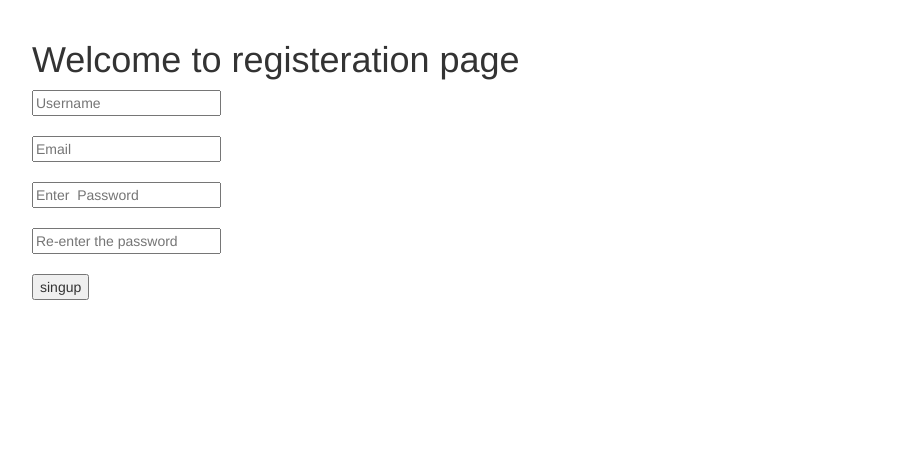
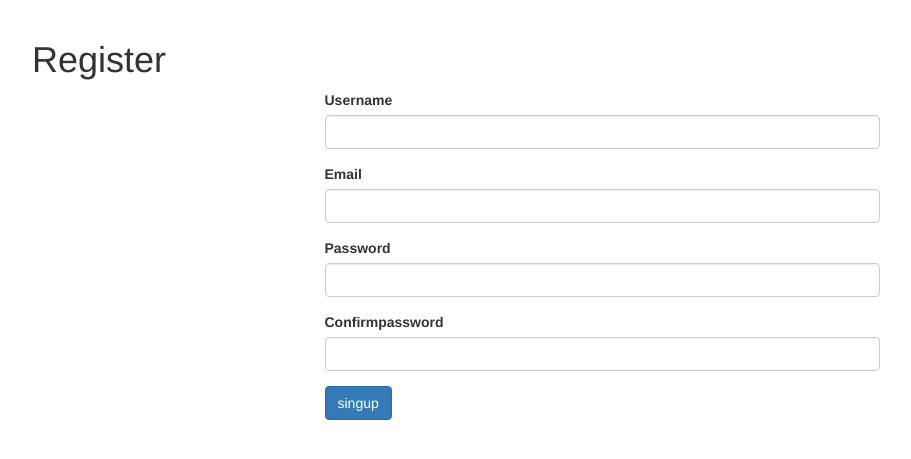
Before and after one commit to divyareddyvanakuri/flaskframework, a Flask app: page /register in a window 1280 px wide. Shown: the part 52-511 px from the top of the page, without its empty margins (38-949 px from the left). Run offline with Flask 2, Linux system fonts and the light colour scheme; parts of the project's set-up code (start-up, migrations or seed data) failed here and were passed over; some libraries are stand-ins or nearby versions.

Commit message:
[Divya]refactor:Refactor the functional logic of registeration form by adding the lables and implementation of boostrap in register.html file

```diff
--- a/flaskproject/templates/register.html
+++ b/flaskproject/templates/register.html
@@ -1,20 +1,33 @@
 {% extends "home.html" %}
 
-{% block head %}
-    <title>Registeration Page</title>
-{% endblock  %}
+{% block head %}{% endblock  %}
 
 {% block body %}
-    <h1>Welcome to registeration page</h1>
-    <form method="POST">
-        <input type="text" name="username" placeholder="Username" required><br>
-        <br>
-        <input type="email" name="email" placeholder="Email" required><br>
-        <br>
-        <input type="password" name="password" placeholder="Enter  Password" required><br>
-        <br>
-        <input type="password" name="confirmpassword" placeholder="Re-enter the password" required><br>
-        <br>
-        <input type="submit" value="singup">
-    </form>
+    <h1>Register</h1>
+    <div class="row">
+        <div class="col-md-6 col-md-offset-3">
+            <form method="POST">
+                <div class="form-group">
+                    <label>Username</label>
+                    <input type="text" class="form-control" name="username" required>
+                </div>
+                <div class="form-group">
+                    <label>Email</label>
+                    <input type="email" class="form-control" name="email"  required>
+                </div>
+                <div class="form-group">
+                    <label>Password</label>
+                    <input type="password"  class="form-control" name="password"  required>
+                </div>
+                <div class="form-group">
+                    <label>Confirmpassword</label>
+                    <input type="password"  class="form-control" name="confirmpassword" required>
+                </div>
+                <div class="form-group">
+                    <input type="submit" class="btn btn-primary" value="singup">
+                </div>
+            </form>
+        </div>
+     </div>
+
 {% endblock  %}
```
